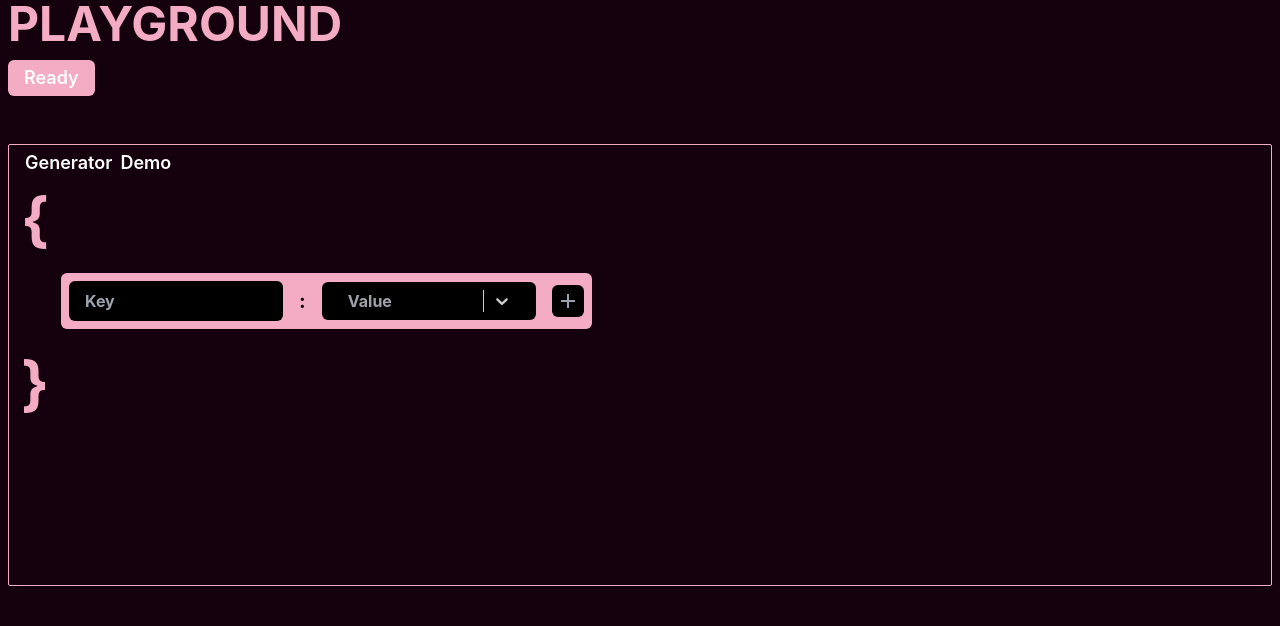
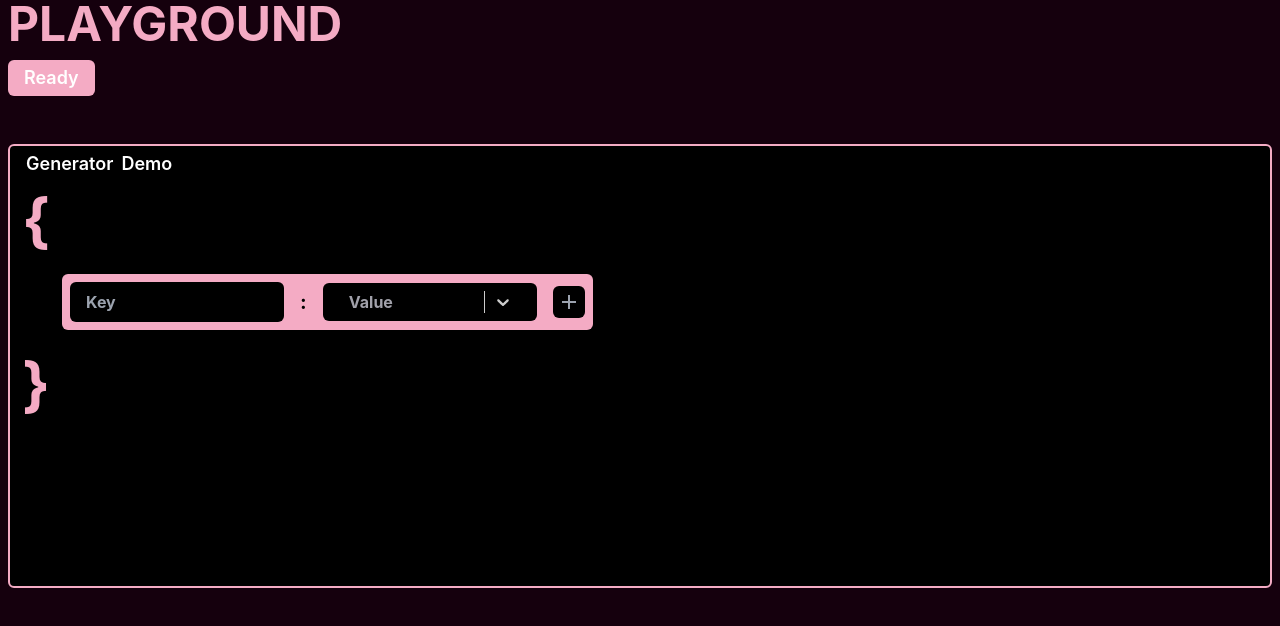
Before and after one commit to zarif007/DDPayload, a Next.js app in the folder ddpayload/: page /generator/1 in a window 1280 px wide. Shown: the top 626 px of the page. Built offline with nearby package versions, Linux system fonts and the light colour scheme.

Commit message:
Fixed ui

```diff
--- a/ddpayload/components/Banner.tsx
+++ b/ddpayload/components/Banner.tsx
@@ -20,8 +20,8 @@ const Banner = () => {
 
 
   return (
-    <div className="relative banner" id="header md:my-auto">
-      <div className="max-w-7xl mx-auto">
+    <div className="relative banner max-w-7xl mx-auto" id="header md:my-auto">
+      <div className="">
         <div className="relative z-10 pb-8  sm:pb-16 md:pb-20 lg:max-w-2xl lg:w-full lg:pb-28 xl:pb-32">
           <main className="mt-10 mx-auto max-w-7xl px-4 sm:mt-12 sm:px-6 md:mt-16 lg:mt-24 lg:px-8 xl:mt-32">
             <div className="sm:text-center lg:text-left">
--- a/ddpayload/pages/generator/[id].tsx
+++ b/ddpayload/pages/generator/[id].tsx
@@ -110,7 +110,7 @@ const Generator = () => {
   };
 
   return (
-    <div className="text-white max-w-7xl mx-auto">
+    <div className="text-white max-w-7xl mx-auto ">
       <div className="text-5xl font-bold text-[#F4ABC4] uppercase mx-2">
         Playground
       </div>
@@ -118,7 +118,7 @@ const Generator = () => {
       <button className="px-4 py-1 m-2 bg-[#F4ABC4] rounded-md font-semibold text-lg mt-3 mb-0"
       onClick={ready}>Ready</button>
 
-      <div className="border my-12 min-h-fit  border-[#F4ABC4] rounded-sm overflow-x-auto mx-2 pb-40">
+      <div className="border-2 my-12 min-h-fit  border-[#F4ABC4] rounded-md overflow-x-auto mx-2 pb-40 bg-black">
         <div className="flex space-x-2 font-semibold m-1 text-lg mx-4">
           <button className="hover:text-[#F4ABC4]">Generator</button>
           <button className="hover:text-[#F4ABC4]">Demo</button>
```
